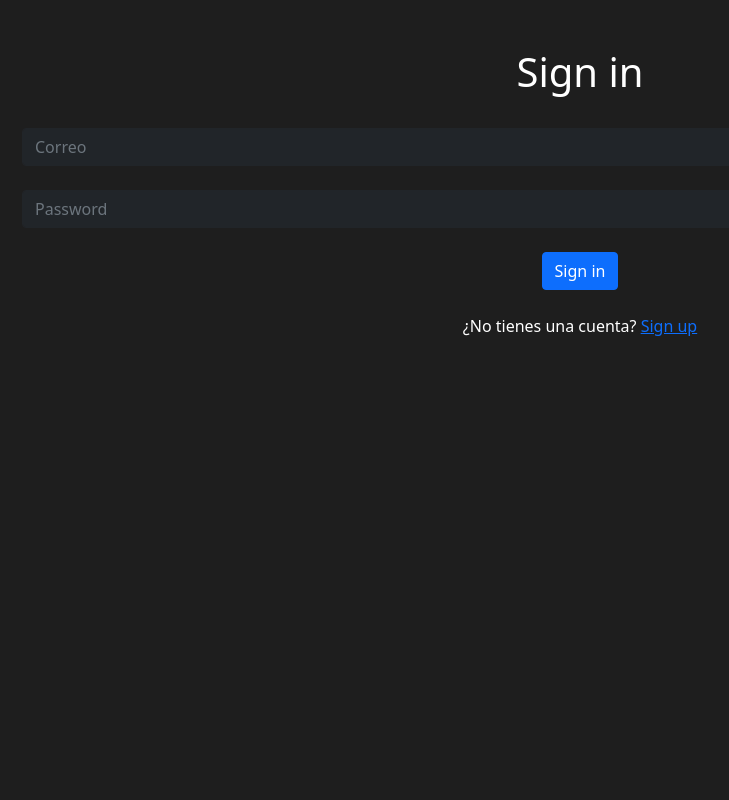
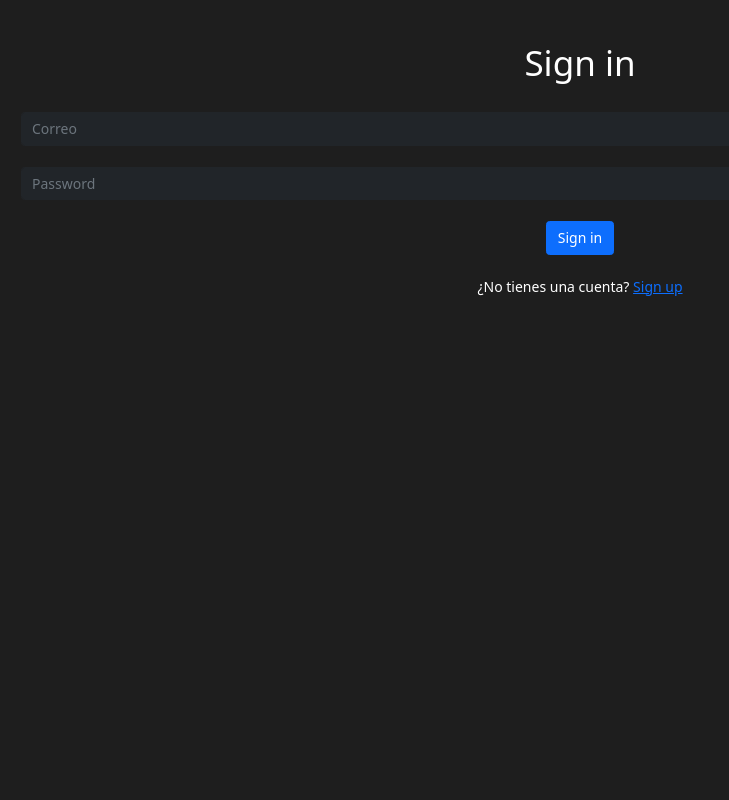
Before and after one commit to KORC-hub/NoteSync, an ASP.NET Core app: page /Access/Login in a window 1280 px wide. Shown: the whole page, without its empty margins (60-789 px from the left). Run offline with ASP.NET Core 8, Linux system fonts and the light colour scheme.

Commit message:
the media query was removed

```diff
--- a/Presentation.web/wwwroot/css/site.css
+++ b/Presentation.web/wwwroot/css/site.css
@@ -2,13 +2,6 @@
 
 html {
     font-size: 14px;
-}
-
-@media (min-width: 768px) {
-    html {
-        font-size: 16px;
-        background: var(--Primary-color);
-    }
 }
 
 .btn:focus, .btn:active:focus, .btn-link.nav-link:focus, .form-control:focus, .form-check-input:focus {
```
